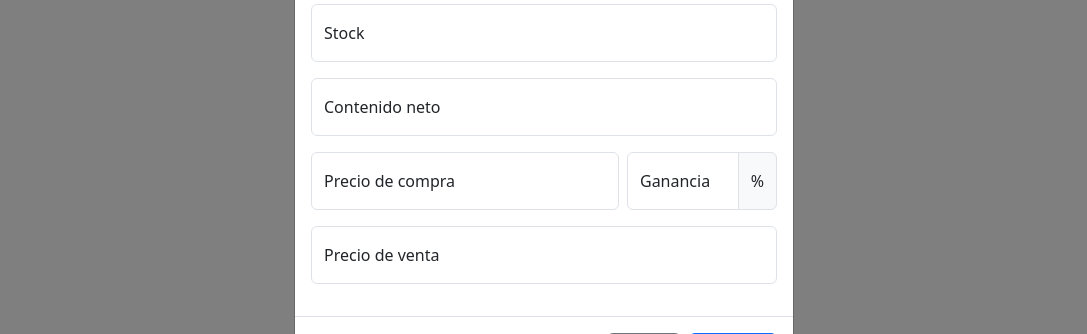
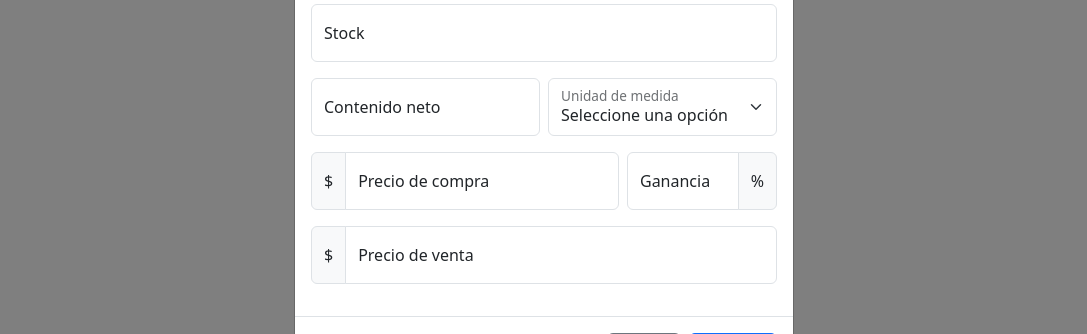
Before and after one commit to crisnk/Monitor-C, a React (Vite) app in the folder 3. Desarrollo/frontend/: page /products in a window 1280 px wide. Both pictures are taken after typing "Sample" into the empty fields and a click on the button "Agregar producto". Shown: the part 412-746 px from the top of the page, without its empty margins (96-1183 px from the left). Built offline with nearby package versions, Linux system fonts and the light colour scheme; no server answers.

Commit message:
feat: implementa la unidad de medida seleccionable

```diff
--- a/3. Desarrollo/frontend/src/interface/Products/Register.modal.jsx
+++ b/3. Desarrollo/frontend/src/interface/Products/Register.modal.jsx
@@ -104,19 +104,42 @@ export default function ModalRegisterProduct() {
                             </div>
 
                             {/* Contenido neto */}
+                            <div className="row g-2">
+                                <div className="col-md">
                                     <div className="form-floating mb-3">
                                         <input type="text" className="form-control" id="content-product" placeholder="Contenido neto" required />
                                         <label for="content-product">Contenido neto</label>
                                         <div className="invalid-feedback">Este campo es obligatorio</div>
                                     </div>
+                                </div>
+                                <div className="col-md">
+                                    <div className="input-group mb-3">
+                                        <div className="form-floating">
+                                            <select className="form-select" id="UOM-product" required>
+                                                <option value="" selected disabled>Seleccione una opción</option>
+                                                <option value="g">Gramos (g)</option>
+                                                <option value="kg">Kilogramos (kg)</option>
+                                                <option value="ml">Mililitros (ml)</option>
+                                                <option value="l">Litros (L)</option>
+                                                <option value="u">Unidades (u)</option>
+                                            </select>
+                                            <label for="UOM-product">Unidad de medida</label>
+                                            <div className="invalid-feedback">Este campo es obligatorio</div>
+                                        </div>
+                                    </div>
+                                </div>
+                            </div>
 
                             {/* Precio de compra */}
                             <div className="row g-2">
                                 <div className="col-md-8">
+                                    <div className="input-group mb-3">
+                                        <span className="input-group-text">$</span>
                                         <div className="form-floating">
                                             <input type="text" className="form-control" id="purchase-price-product" placeholder="Precio de compra" value={purchasePrice} onChange={handlePurchasePriceChange} required />
                                             <label htmlFor="purchase-price-product">Precio de compra</label>
                                             <div className="invalid-feedback">Este campo es obligatorio</div>
+                                        </div>
                                     </div>
                                 </div>
                                 <div className="col-md-4">
@@ -131,10 +154,13 @@ export default function ModalRegisterProduct() {
                             </div>
 
                             {/* Precio de venta */}
-                            <div className="form-floating mb-3">
+                            <div className="input-group mb-3">
+                                <span className="input-group-text">$</span>
+                                <div className="form-floating">
                                     <input type="text" className="form-control" id="selling-price-product" placeholder="Precio de venta" value={sellingPrice} onChange={(e) => setSellingPrice(e.target.value)} required />
                                     <label for="selling-price-product">Precio de venta</label>
                                     <div className="invalid-feedback">Este campo es obligatorio</div>
+                                </div>
                             </div>
                         </form>
                     </div>
```
Lines whose indentation alone changed are shown as unchanged.
